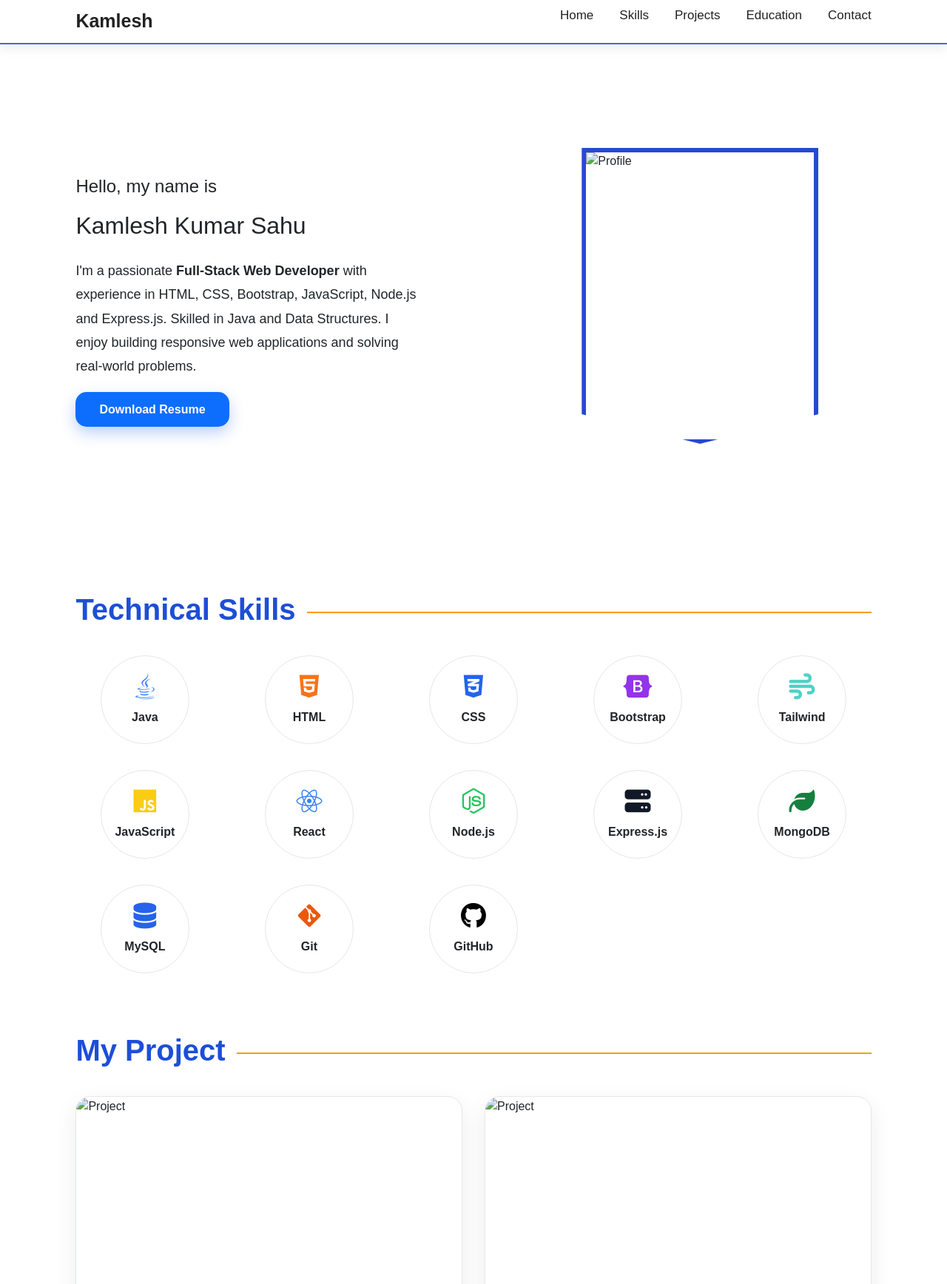
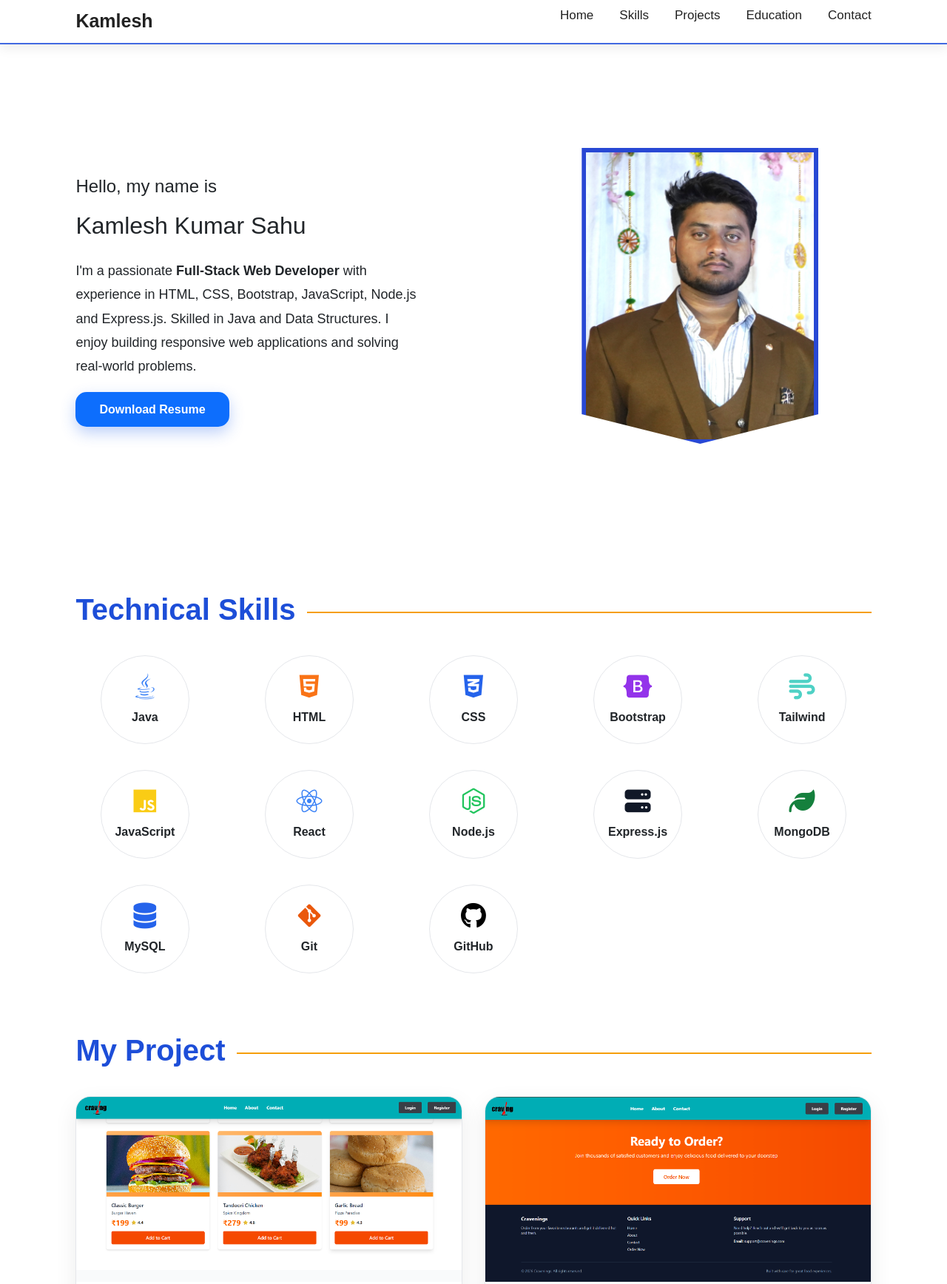
Before and after one commit to Kamlesh-Sahu-03/Portfolio, a plain HTML site: page index.html in a window 1280 px wide. Shown: the top 1736 px of the page at 74% size. Drawn offline with nearby package versions, Linux system fonts and the light colour scheme.

Commit message:
Update index.html

```diff
--- a/index.html
+++ b/index.html
@@ -61,7 +61,7 @@ href="https://cdnjs.cloudflare.com/ajax/libs/font-awesome/6.5.1/css/all.min.css"
             </p>
 
             <div class="buttons">
-                 <a href="resume.pdf" download class="btn-primary">
+                 <a href="images/resume.pdf" download class="btn-primary">
 
                  Download Resume
                 </a>
@@ -72,7 +72,7 @@ href="https://cdnjs.cloudflare.com/ajax/libs/font-awesome/6.5.1/css/all.min.css"
 
         <!-- Right -->
         <div class="hero-right">
-            <img src="KK3.jpeg" alt="Profile">
+            <img src="images/KK3.jpeg" alt="Profile">
         </div>
 
     </div>
@@ -172,7 +172,7 @@ href="https://cdnjs.cloudflare.com/ajax/libs/font-awesome/6.5.1/css/all.min.css"
         <div class="project-card">
 
             <div class="project-image">
-                <img src="project1.jpg" alt="Project">
+                <img src="images/project1.jpg" alt="Project">
             </div>
 
             <div class="project-content">
@@ -214,7 +214,7 @@ href="https://cdnjs.cloudflare.com/ajax/libs/font-awesome/6.5.1/css/all.min.css"
         <div class="project-card">
 
             <div class="project-image">
-                <img src="project3.jpg" alt="Project">
+                <img src="images/project3.jpg" alt="Project">
             </div>
 
             <div class="project-content">
```
